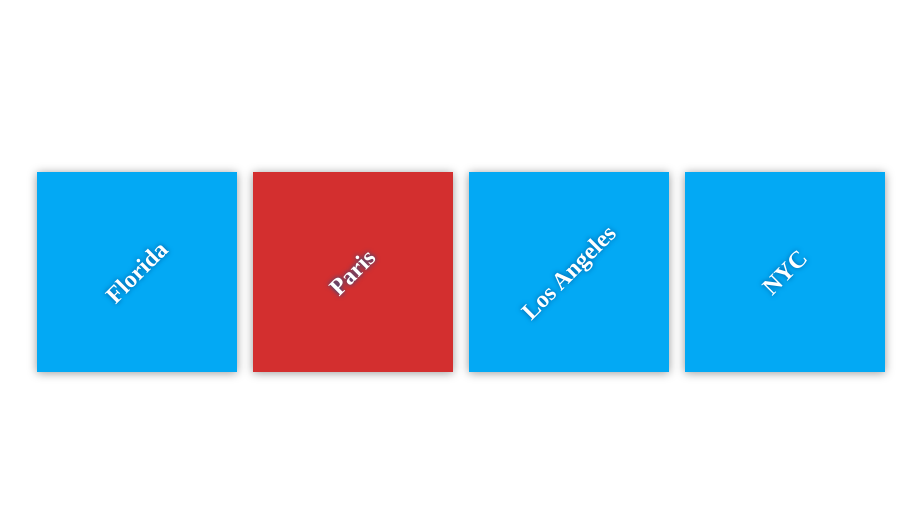
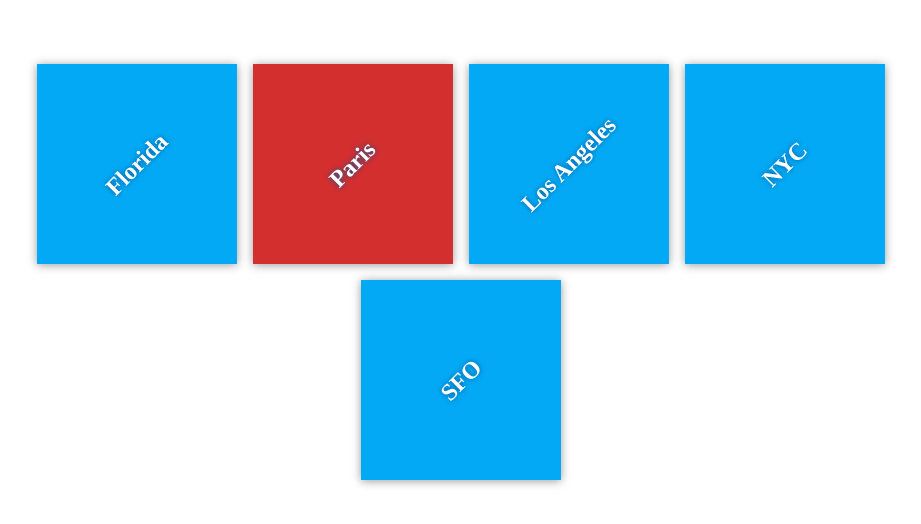
Before and after one commit to vijaykanthusa1975/my-travel-plans, a plain HTML site: page index.html in a window 1280 px wide. Shown: the part 128-652 px from the top of the page, without its empty margins (179-1100 px from the left). Drawn offline with Linux system fonts and the light colour scheme; files that its build step writes are made by us from their sources.

Commit message:
Added SFO to destination

```diff
--- a/index.html
+++ b/index.html
@@ -23,6 +23,9 @@
             <div class="destination" id="NYC">
                 <h2>NYC</h2>
             </div>
+            <div class="destination" id="SFO">
+                <h2>SFO</h2>
+            </div>
         </div>
     </div>
 
```
